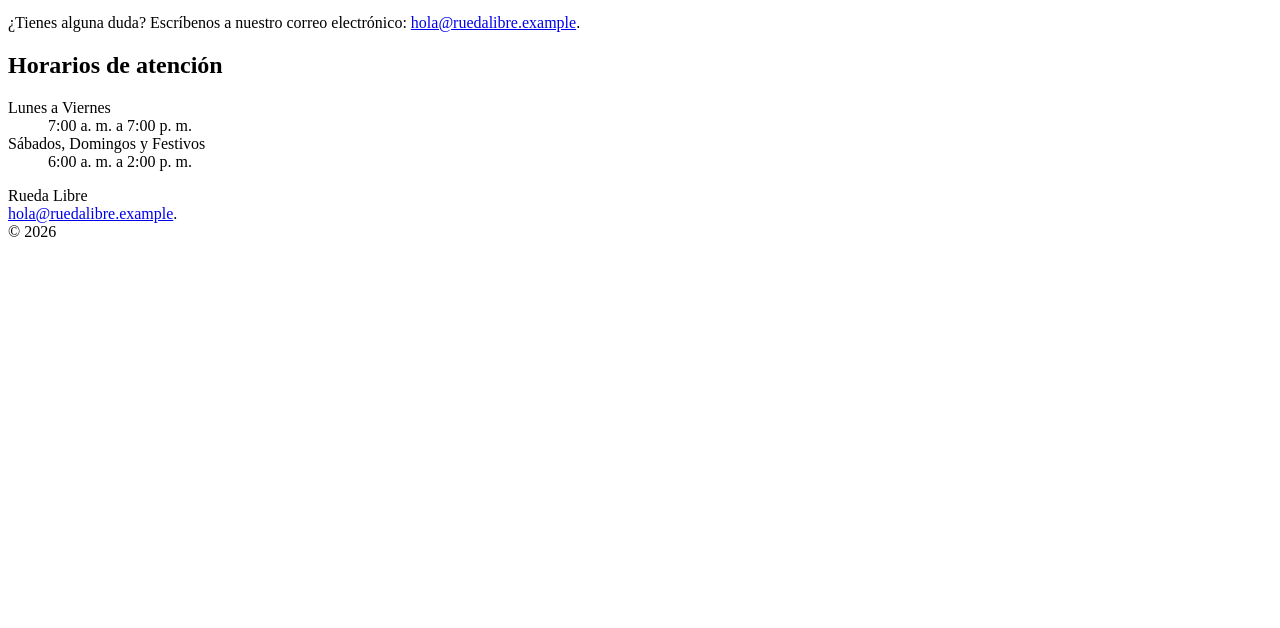
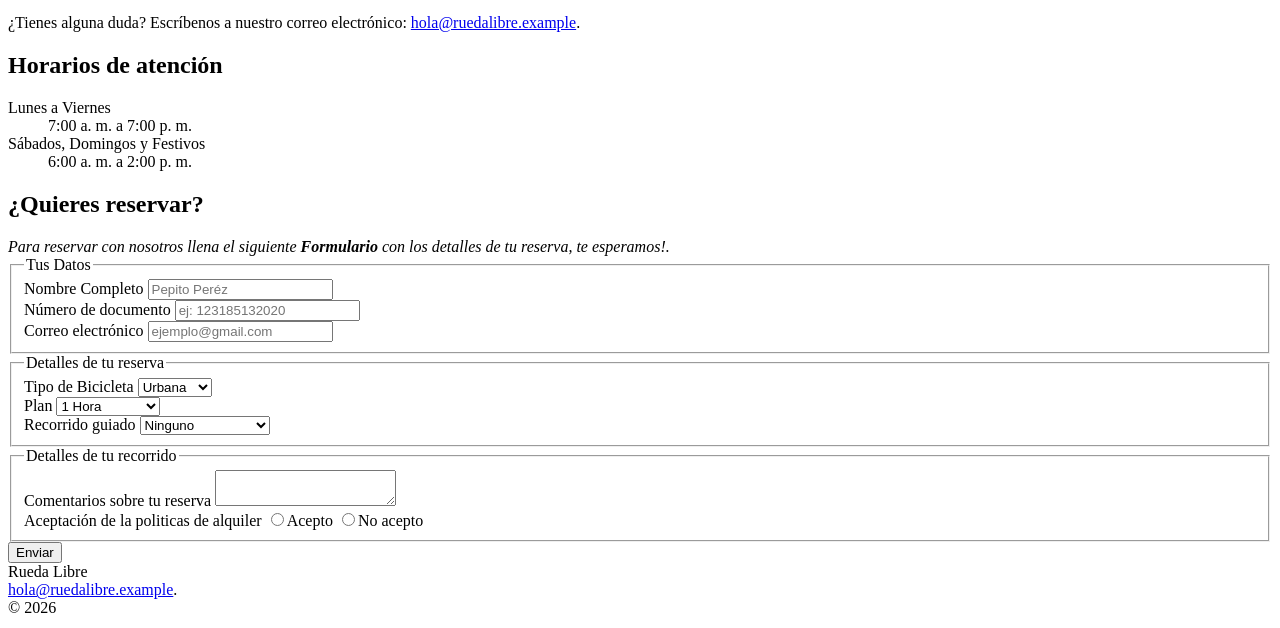
Before and after one commit to juanpab53/Ruta-Basica, a plain HTML site: page rueda-libre/pages/reservas.html in a window 1280 px wide. Shown: the part 172-800 px from the top of the page. Drawn offline with Linux system fonts and the light colour scheme.

Commit message:
feat(form): Creation of the form in the reservation page

```diff
--- a/rueda-libre/pages/reservas.html
+++ b/rueda-libre/pages/reservas.html
@@ -41,6 +41,57 @@
                 <dd>6:00 a. m. a 2:00 p. m.</dd>
             </dl>
         </section>
+        <section id="formulario-reserva">
+            <h2>¿Quieres reservar?</h2>
+            <em>Para reservar con nosotros llena el siguiente <strong>Formulario</strong> con los detalles de tu
+                reserva, te esperamos!.</em>
+            <form action="" method="post">
+                <fieldset>
+                    <legend>Tus Datos</legend>
+                    <label for="nombre-usuario">Nombre Completo</label>
+                    <input id="nombre-usuario" type="text" name="nombre" placeholder="Pepito Peréz" required><br>
+
+                    <label for="cc-usuario">Número de documento</label>
+                    <input id="cc-usuario" name="id-usuario" type="text" inputmode="numeric" pattern="[0-9]*"
+                        placeholder="ej: 123185132020"><br>
+
+                    <label for="email-usuario">Correo electrónico</label>
+                    <input id="email-usuario" type="email" name="email" placeholder="ejemplo@gmail.com" required><br>
+
+                </fieldset>
+                <fieldset>
+                    <legend>Detalles de tu reserva</legend>
+                    <label for="tipo-bicicleta">Tipo de Bicicleta</label>
+                    <select name="tipo-bicicleta" id="bicicleta">
+                        <option value="urbana">Urbana</option>
+                        <option value="montana">Montaña</option>
+                        <option value="electrica">Eléctrica</option>
+                    </select><br>
+                    <label for="tipo-plan">Plan</label>
+                    <select name="tipo-plan" id="plan">
+                        <option value="hora">1 Hora</option>
+                        <option value="medio-dia">Medio Día</option>
+                        <option value="dia">Día Completo</option>
+                    </select><br>
+                    <label for="tipo-recorrido">Recorrido guiado</label>
+                    <select name="tipo-recorrido" id="recorrido">
+                        <option value="dafault"> Ninguno </option>
+                        <option value="rio-parques"> Río y Parques</option>
+                        <option value="sabores-barrio">Sabores de Barrio</option>
+                        <option value="palmas">Reto Las Palmas</option>
+                    </select><br>
+                </fieldset>
+                <fieldset>
+                    <legend>Detalles de tu recorrido</legend>
+                    <label for="comentarios">Comentarios sobre tu reserva</label>
+                    <textarea name="comentarios" id="comentarios"></textarea><br>
+                    <label for="politicas-alquiler">Aceptación de la politicas de alquiler</label>
+                    <input id="politicas" type="radio" name="politicas-alquiler">Acepto
+                    <input id="politicas" type="radio" name="politicas-alquiler">No acepto<br>
+                </fieldset>
+                <input type="submit" value="Enviar" />
+            </form>
+        </section>
     </main>
     <footer>
         <div id="nombre">
```
Also changed, not shown: rueda-libre/bitacora.txt (+46 -0 lines). Lines whose indentation alone changed are shown as unchanged.
